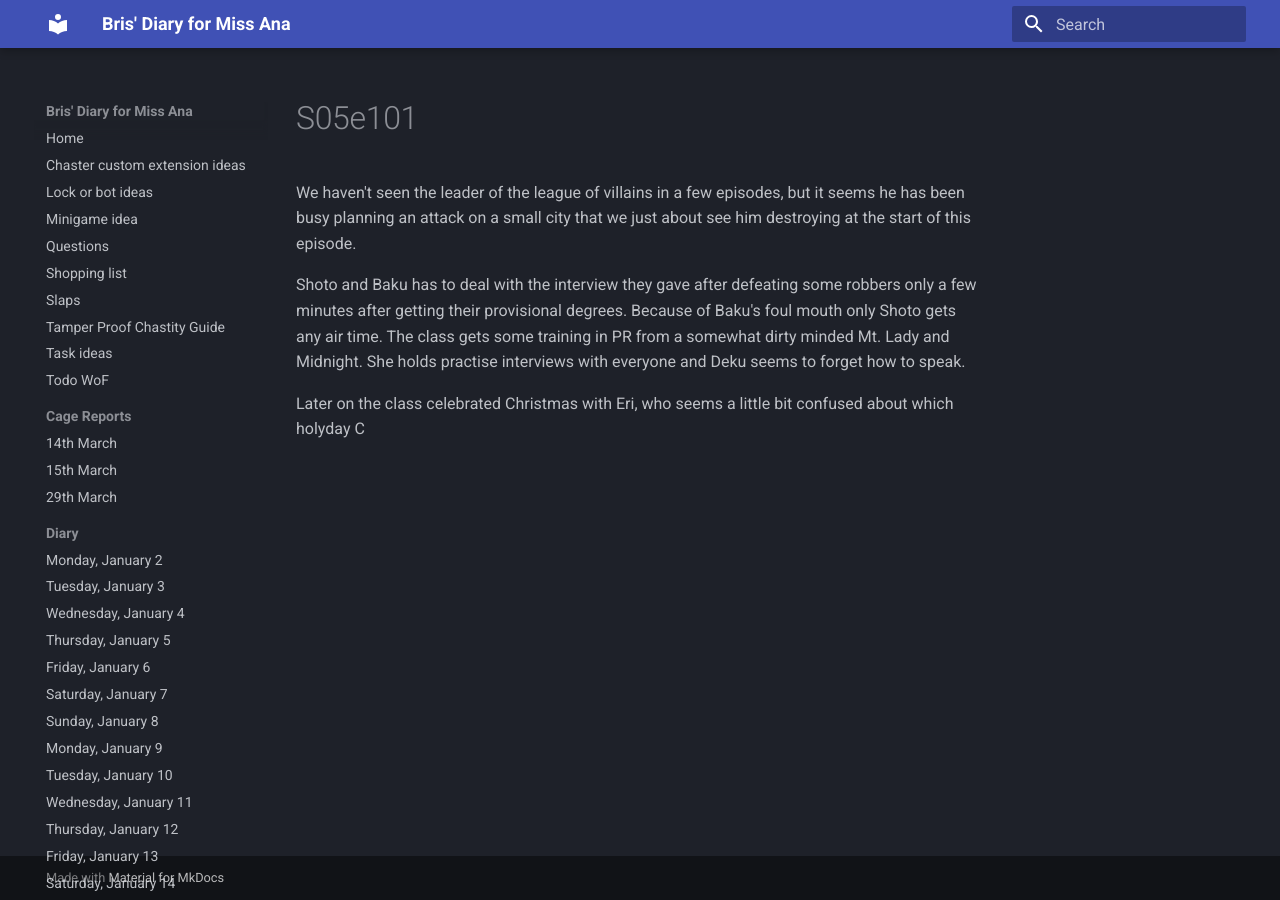
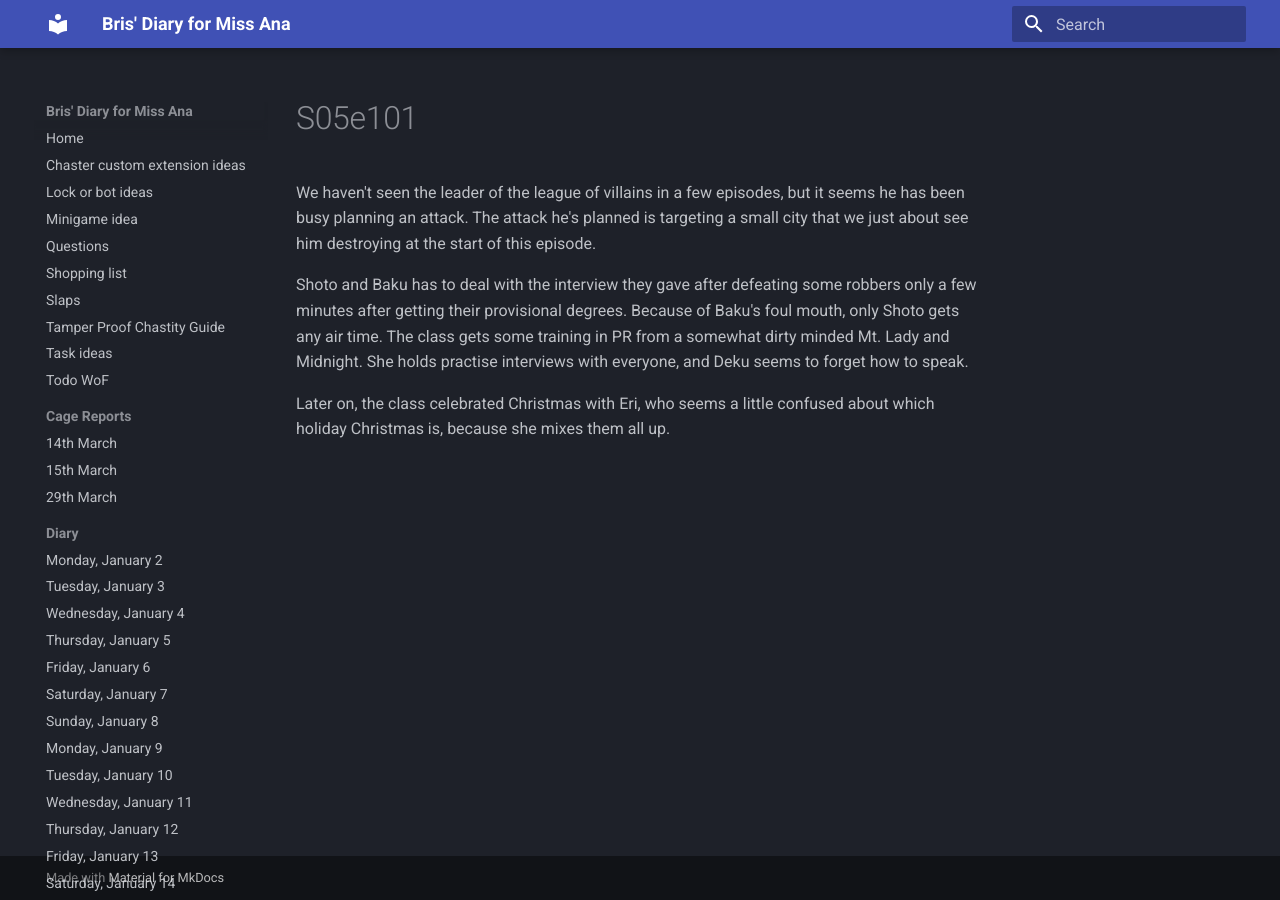
Before and after one commit to bris00/DFMA, an MkDocs documentation site: the page built from diary/Series/My Hero Academia/s05e101.md, in a window 1280 px wide. Built offline with MkDocs 1.6.1 and Material for MkDocs 9.7.7, drawn with Linux system fonts in a browser that asks for light colours.

Commit message:
vault backup: 2023-04-27 22:51:05
Affected files:
diary/Series/My Hero Academia/s05e101.md

```diff
--- a/diary/Series/My Hero Academia/s05e101.md
+++ b/diary/Series/My Hero Academia/s05e101.md
@@ -1,5 +1,5 @@
-We haven't seen the leader of the league of villains in a few episodes, but it seems he has been busy planning an attack on a small city that we just about see him destroying at the start of this episode.
+We haven't seen the leader of the league of villains in a few episodes, but it seems he has been busy planning an attack. The attack he's planned is targeting a small city that we just about see him destroying at the start of this episode.
 
-Shoto and Baku has to deal with the interview they gave after defeating some robbers only a few minutes after getting their provisional degrees. Because of Baku's foul mouth only Shoto gets any air time. The class gets some training in PR from a somewhat dirty minded Mt. Lady and Midnight. She holds practise interviews with everyone and Deku seems to forget how to speak.
+Shoto and Baku has to deal with the interview they gave after defeating some robbers only a few minutes after getting their provisional degrees. Because of Baku's foul mouth, only Shoto gets any air time. The class gets some training in PR from a somewhat dirty minded Mt. Lady and Midnight. She holds practise interviews with everyone, and Deku seems to forget how to speak.
 
-Later on the class celebrated Christmas with Eri, who seems a little bit confused about which holyday C
+Later on, the class celebrated Christmas with Eri, who seems a little confused about which holiday Christmas is, because she mixes them all up.
```
